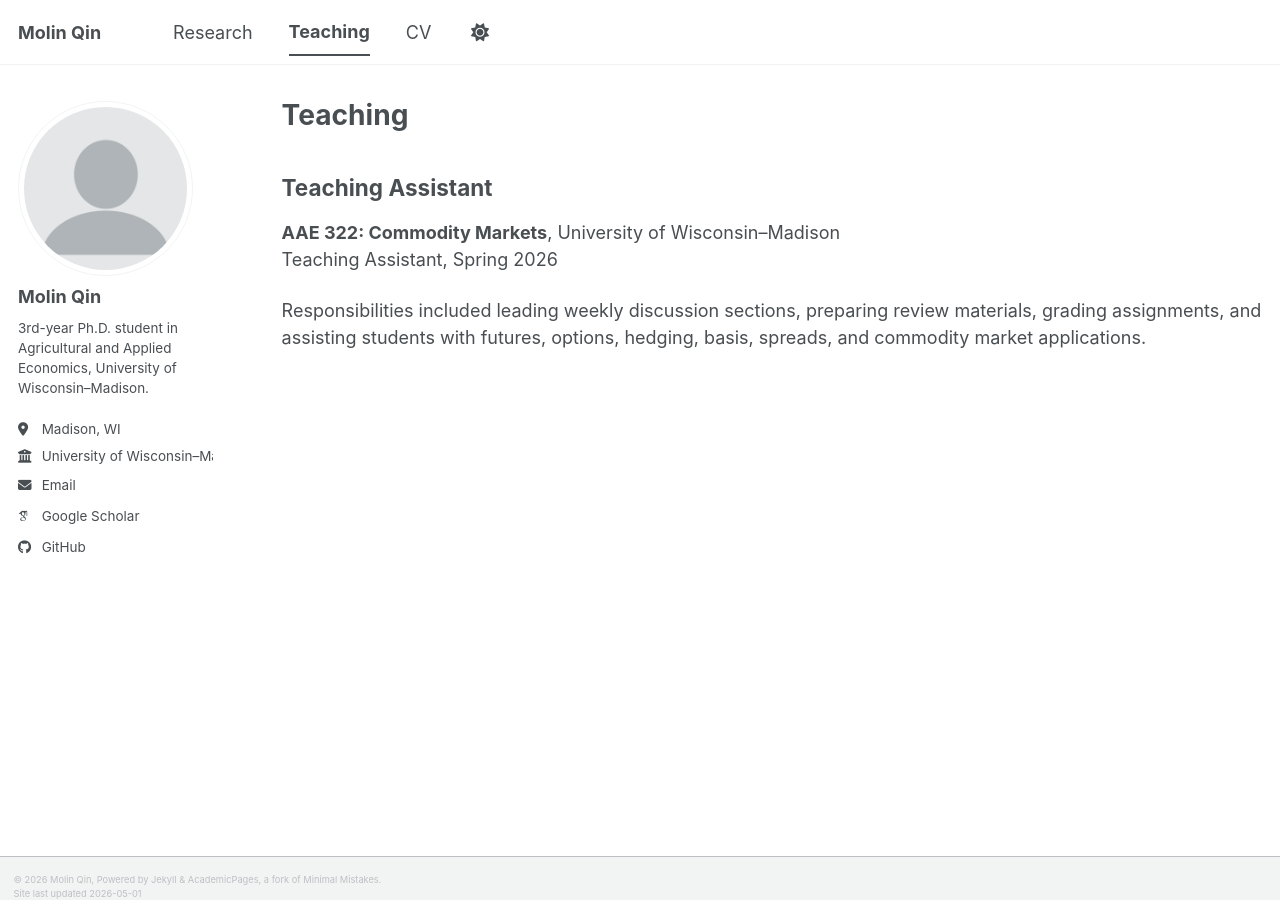
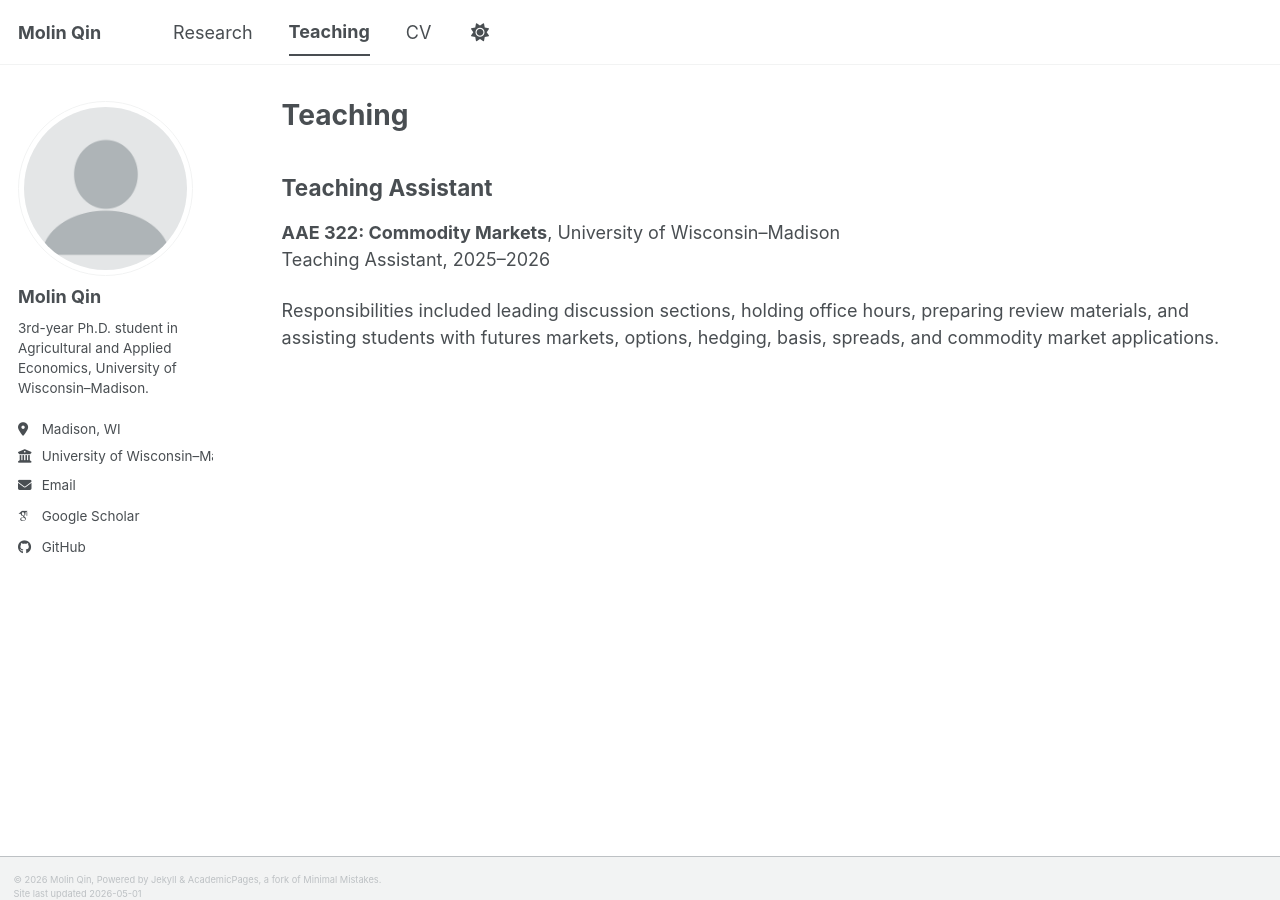
Before and after one commit to molinqin/molinqin.github.io, a Jekyll site: the page built from _pages/teaching.md, in a window 1280 px wide and 900 px high. Built offline with Jekyll 4.4.1, drawn with Linux system fonts in a browser that asks for light colours; some web fonts are replaced; a script bundle is joined from its source files by our own code; library files that are not in the unit come from our copies.

Commit message:
Update teaching.md

```diff
--- a/_pages/teaching.md
+++ b/_pages/teaching.md
@@ -8,6 +8,6 @@ author_profile: true
 ## Teaching Assistant
 
 **AAE 322: Commodity Markets**, University of Wisconsin–Madison
-Teaching Assistant, Spring 2026
+Teaching Assistant, 2025–2026
 
-Responsibilities included leading weekly discussion sections, preparing review materials, grading assignments, and assisting students with futures, options, hedging, basis, spreads, and commodity market applications.
+Responsibilities included leading discussion sections, holding office hours, preparing review materials, and assisting students with futures markets, options, hedging, basis, spreads, and commodity market applications.
```
